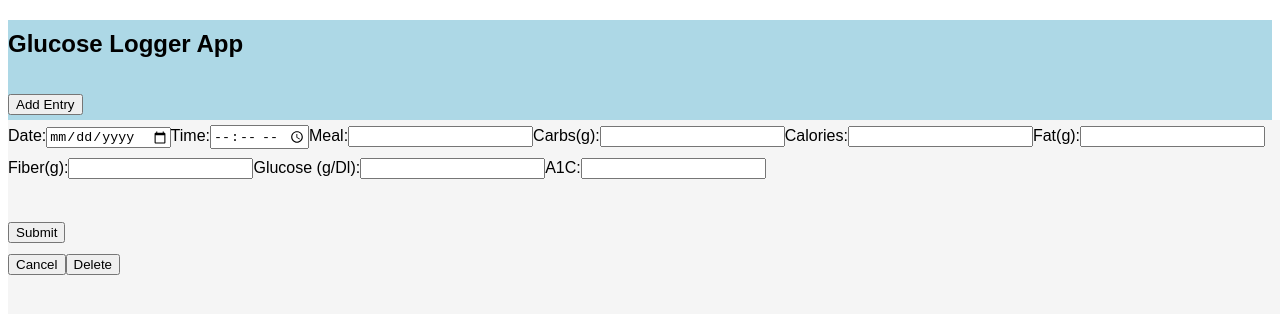
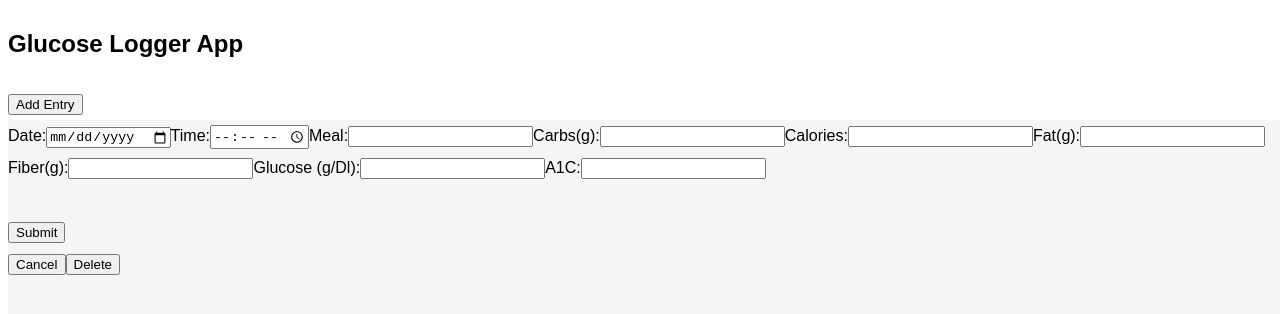
Before and after one commit to bobrien-pursuit/glucose-logger-front-end, a React (Vite) app: page /edit/entry/1 in a window 1280 px wide. Shown: the top 314 px of the page. Built offline with nearby package versions, Linux system fonts and the light colour scheme; no server answers.

Commit message:
sets up scss file removes legacy comments from Entry component

```diff
--- a/src/Components/Entry.jsx
+++ b/src/Components/Entry.jsx
@@ -11,8 +11,7 @@ function Entry({ entry, id}) {
     }
 
     return (
-        //  <Link to={`/edit/entry/${id}`}>
-        <tr onClick={handleClick}>
+        <tr onClick={handleClick} className="glucose-logger__entries__table__row">
             <td>
                 {entry.date_surrogate}
             </td>
@@ -41,7 +40,6 @@ function Entry({ entry, id}) {
                 {entry.a1c}
             </td>
         </tr>
-        // </Link>
     );
 }
 
--- a/src/index.css
+++ b/src/index.css
@@ -12,8 +12,5 @@
   height: 100vh;
   background-color: whitesmoke;
 }
-.glucose-logger__navbar {
-  background-color: lightblue;
-}
 
 /*# sourceMappingURL=index.css.map */
--- a/src/index.scss
+++ b/src/index.scss
@@ -13,10 +13,45 @@
     width: 100vw;
     height: 100vh;
     background-color: whitesmoke;
+// Pages
 
-    &__navbar {
+    &__chart-container {
 
-        background-color: lightblue;
 
     }
+
+// Components
+
+        &__navbar {
+
+
+
+        }
+
+        &__entry {
+
+            &__form {
+
+            }
+
+        }
+
+        &__entries {
+
+            &__sorter {
+
+            }
+
+            &__table {
+
+                &__row {
+
+                }
+
+            }
+
+        }
+
+
+
 }
```
Also changed, not shown: 1 other file (tests, documents, lock files or other folders).
